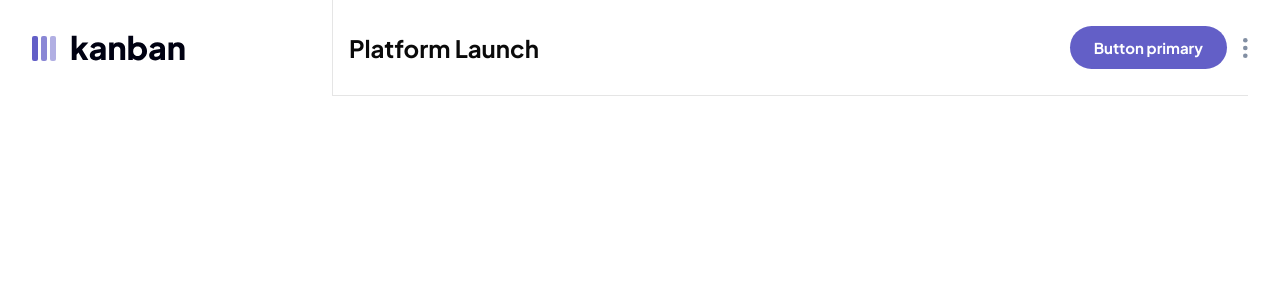
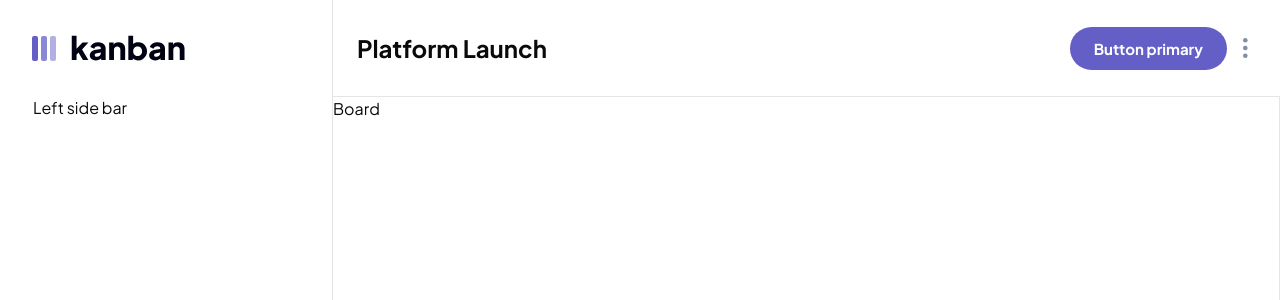
Before and after one commit to IshanVeer/task-management-app, a React (Vite) app: page / in a window 1280 px wide. Shown: the top 300 px of the page. Built offline with nearby package versions, Linux system fonts and the light colour scheme.

Commit message:
added border and fixed layout

```diff
--- a/src/App.tsx
+++ b/src/App.tsx
@@ -7,10 +7,12 @@ function App() {
   return (
     <>
       <Navbar />
-      {/* <div className="flex">
+      <div className="flex">
         <LeftSidebar />
-        <Board />
-      </div> */}
+        <section className="border-t border-r flex-1">
+          <Board />
+        </section>
+      </div>
     </>
   );
 }
--- a/src/components/board/Board.tsx
+++ b/src/components/board/Board.tsx
@@ -1,7 +1,7 @@
 import React from "react";
 
 const Board = () => {
-  return <div className="h-[100vh] flex-1 ">Board</div>;
+  return <div className="h-[100vh] ">Board</div>;
 };
 
 export default Board;
--- a/src/components/shared/LeftSidebar.tsx
+++ b/src/components/shared/LeftSidebar.tsx
@@ -1,7 +1,9 @@
 import React from "react";
 
 const LeftSidebar = () => {
-  return <div className="h-[100vh] border-r w-[300px]">Left side bar</div>;
+  return (
+    <div className="h-[100vh] ml-[33px] border-r w-[300px]">Left side bar</div>
+  );
 };
 
 export default LeftSidebar;
--- a/src/components/shared/Navbar.tsx
+++ b/src/components/shared/Navbar.tsx
@@ -8,8 +8,8 @@ const Navbar = () => {
         <img src="/icons/logo-dark.svg" alt="logo" />
       </div>
       {/* Board heading container */}
-      <div className="flex flex-1 border-l border-b h-full items-center justify-between">
-        <h1 className="h1-bold px-4">Platform Launch</h1>
+      <div className="flex flex-1 border-l h-full items-center justify-between">
+        <h1 className="h1-bold px-6">Platform Launch</h1>
         <div className="flex items-center gap-4 ">
           <Button />
           <button className="cursor-pointer">
```
